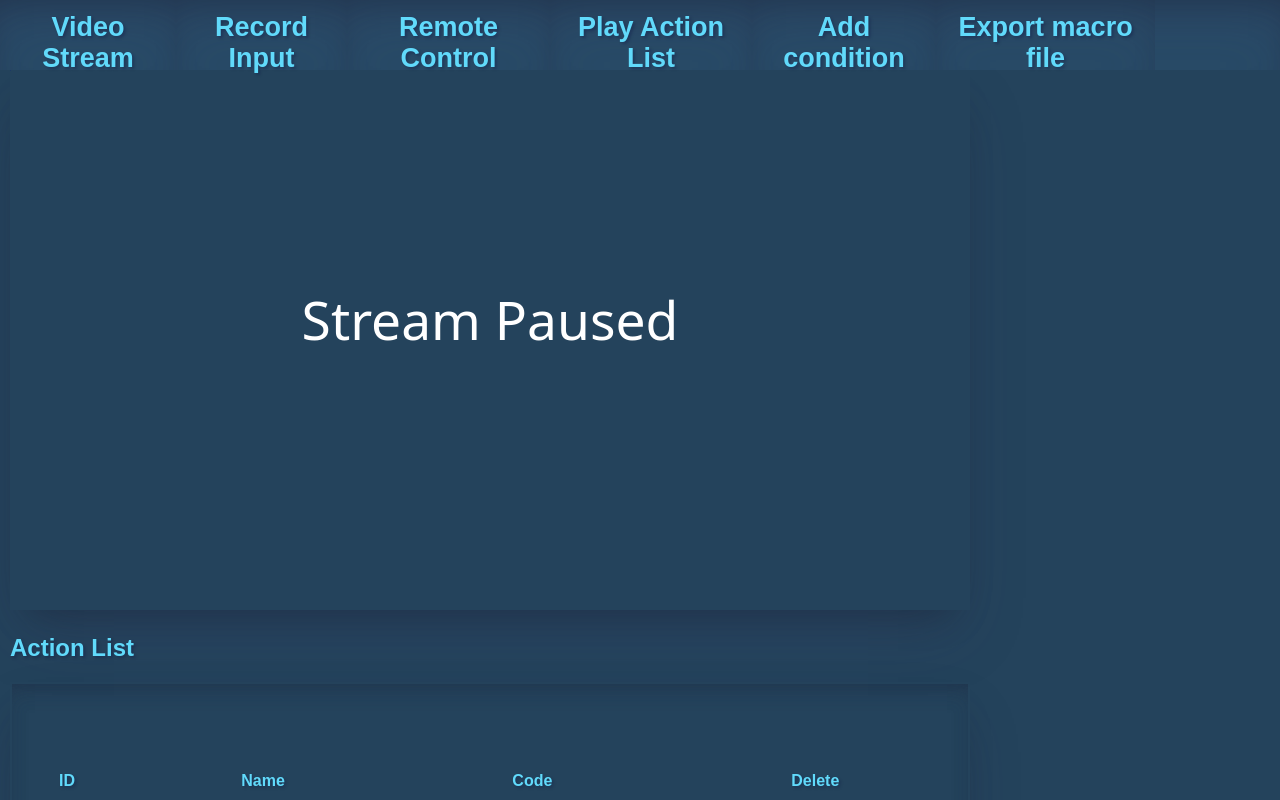
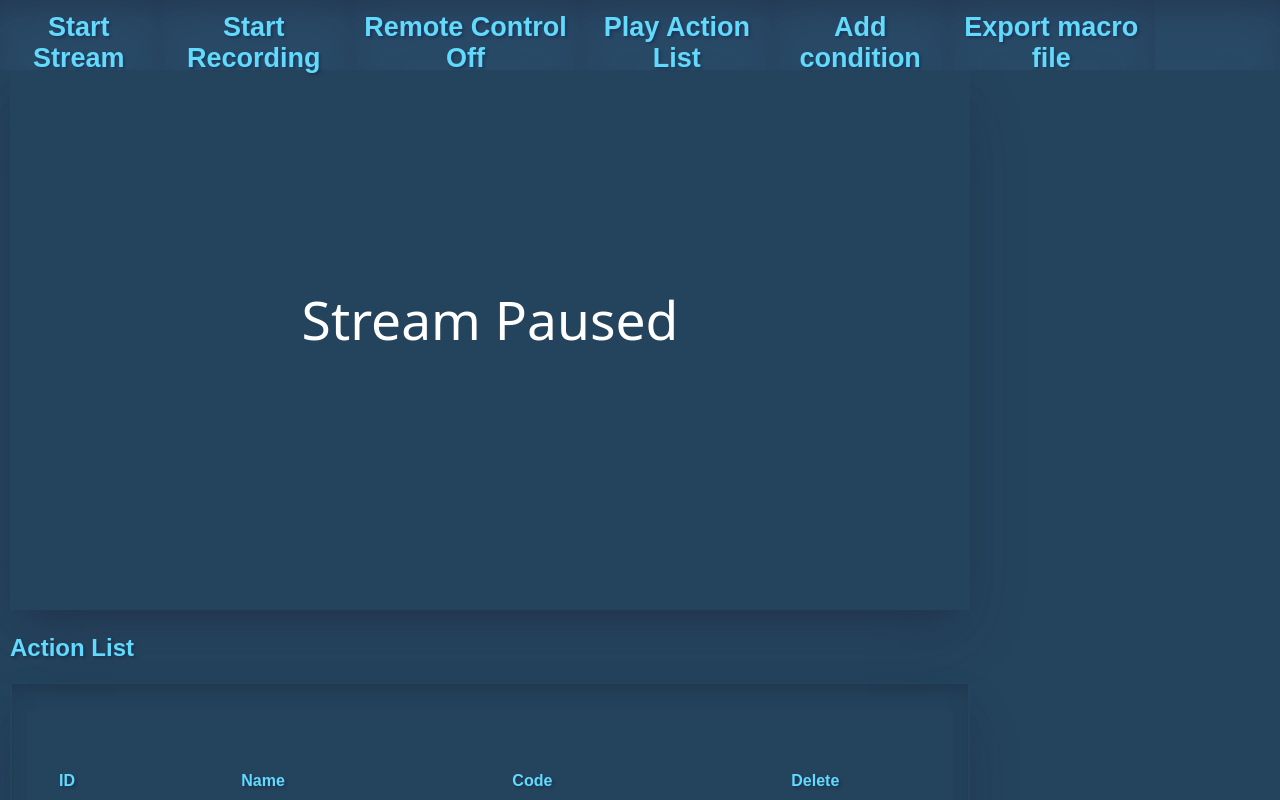
Before and after one commit to dtmcdona/DM_React, a React (Create React App) app in the folder app/: page / in a window 1280 px wide. Shown: the top 800 px of the page. Built offline with nearby package versions, Linux system fonts and the light colour scheme.

Commit message:
Updated GUI to display current setting values

```diff
--- a/app/src/App.js
+++ b/app/src/App.js
@@ -427,28 +427,30 @@ class App extends React.Component {
             onClick={this.handleStream}
             className="nav--options"
           >
-            Video Stream
+            {settings.streaming ? "Stop Stream" : "Start Stream"}
           </button>
           <button
             type="button"
             onClick={this.handleRecord}
             className="nav--options"
           >
-            Record Input
+            {settings.recording ? "Stop Recording" : "Start Recording"}
           </button>
           <button
             type="button"
             onClick={this.handleRemoteControl}
             className="nav--options"
           >
-            Remote Control
+            {settings.remote_control
+              ? "Remote Control On"
+              : "Remote Control Off"}
           </button>
           <button
             type="button"
             onClick={this.handlePlayback}
             className="nav--options"
           >
-            Play Action List
+            {settings.playback ? "Stop Action List" : "Play Action List"}
           </button>
           <button type="button" className="nav--options">
             Add condition
```
